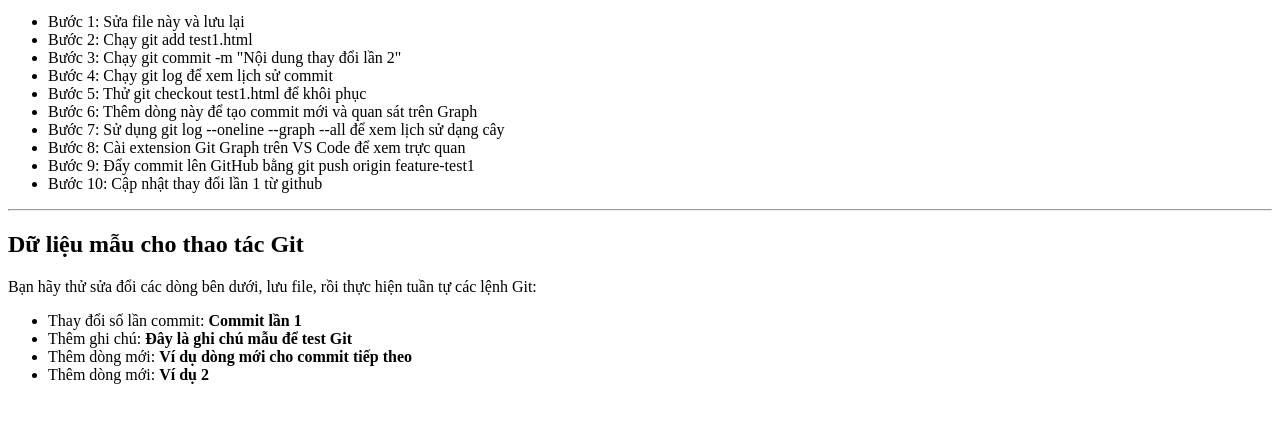
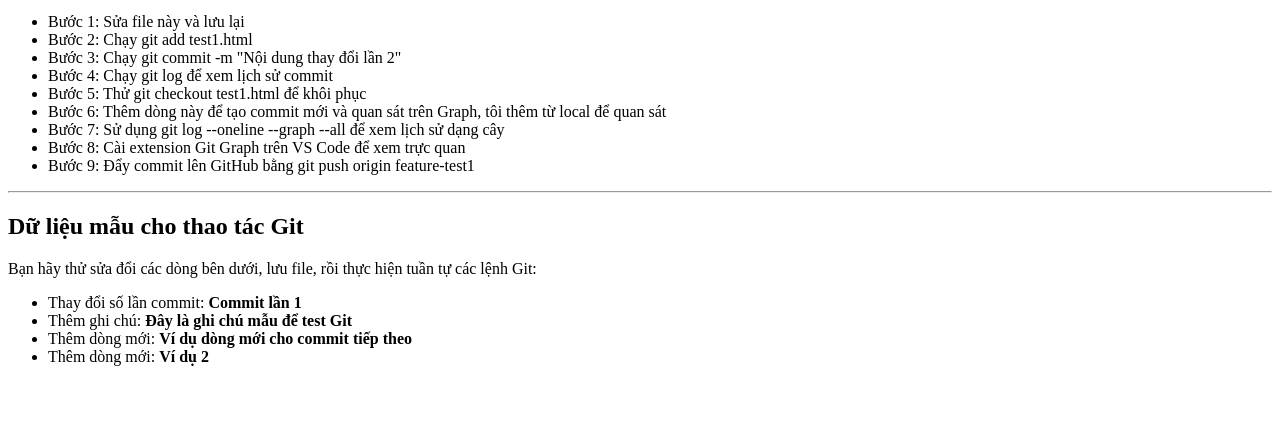
Before and after one commit to Hoangsyntv/git_study, a plain HTML site: page test1.html in a window 1280 px wide. Shown: the part 87-510 px from the top of the page. Drawn offline with Linux system fonts and the light colour scheme.

Commit message:
Tôi không dong  y buoc 10 và them noi dung vao buoc 6

```diff
--- a/test1.html
+++ b/test1.html
@@ -9,11 +9,10 @@
       <li>Bước 3: Chạy git commit -m "Nội dung thay đổi lần 2"</li>
       <li>Bước 4: Chạy git log để xem lịch sử commit</li>
       <li>Bước 5: Thử git checkout <hash> test1.html để khôi phục</li>
-      <li>Bước 6: Thêm dòng này để tạo commit mới và quan sát trên Graph</li>
+      <li>Bước 6: Thêm dòng này để tạo commit mới và quan sát trên Graph, tôi thêm từ local để quan sát</li>
       <li>Bước 7: Sử dụng git log --oneline --graph --all để xem lịch sử dạng cây</li>
       <li>Bước 8: Cài extension Git Graph trên VS Code để xem trực quan</li>
       <li>Bước 9: Đẩy commit lên GitHub bằng git push origin feature-test1</li>
-      <li>Bước 10: Cập nhật thay đổi lần 1 từ github</li>
     </ul>
     <hr>
     <h2>Dữ liệu mẫu cho thao tác Git</h2>
```
